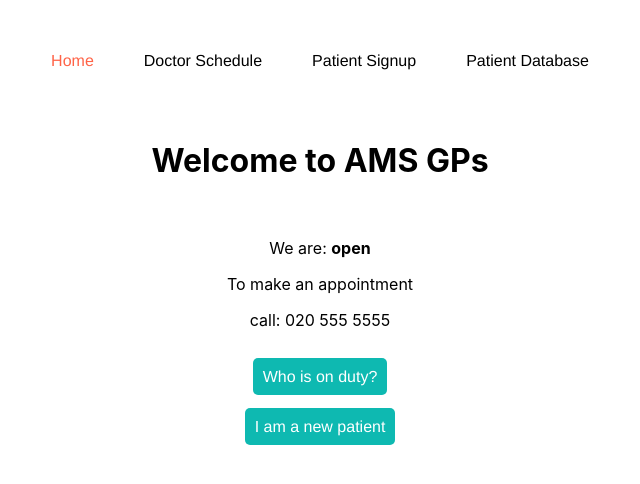
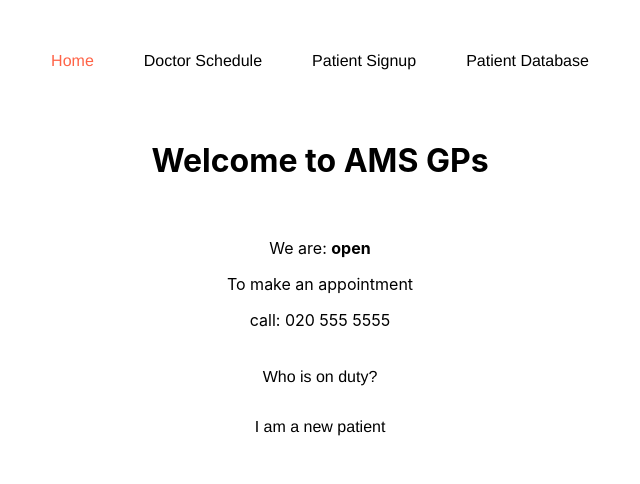
Before and after one commit to ewa-mi/gp-app-react, a React (Create React App) app: page / in a window 1280 px wide. Shown: the top 484 px of the page, without its empty margins (320-960 px from the left). Built offline with nearby package versions, Linux system fonts and the light colour scheme.

Commit message:
styling - update

```diff
--- a/src/views/Home.css
+++ b/src/views/Home.css
@@ -3,8 +3,8 @@
 }
 .click {
   font-size: 16px;
-  color: rgb(255, 255, 255);
-  background: rgb(14, 185, 177);
+  color: rgb(2rgb (14, 185, 177) 55, 255, 255);
+  background: ;
   padding: 10px;
   border: none;
   border-radius: 5px;
```
